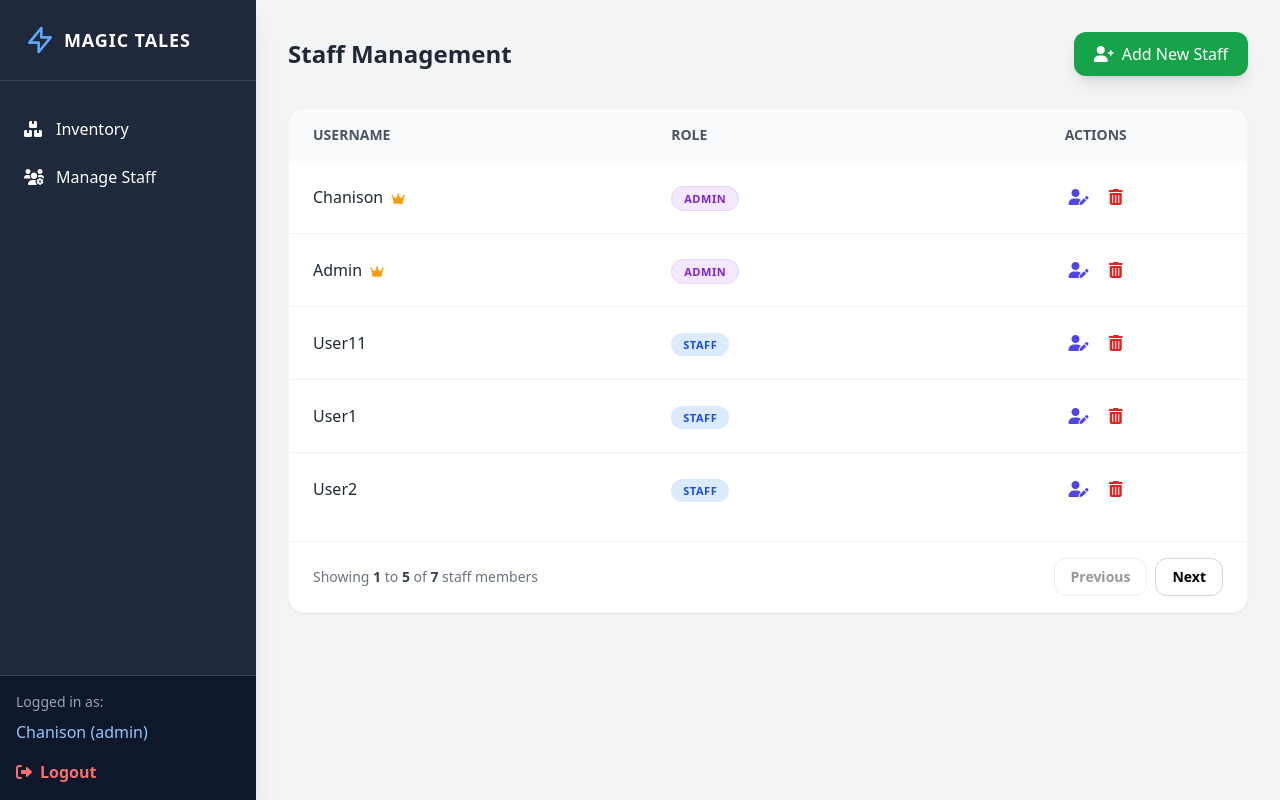
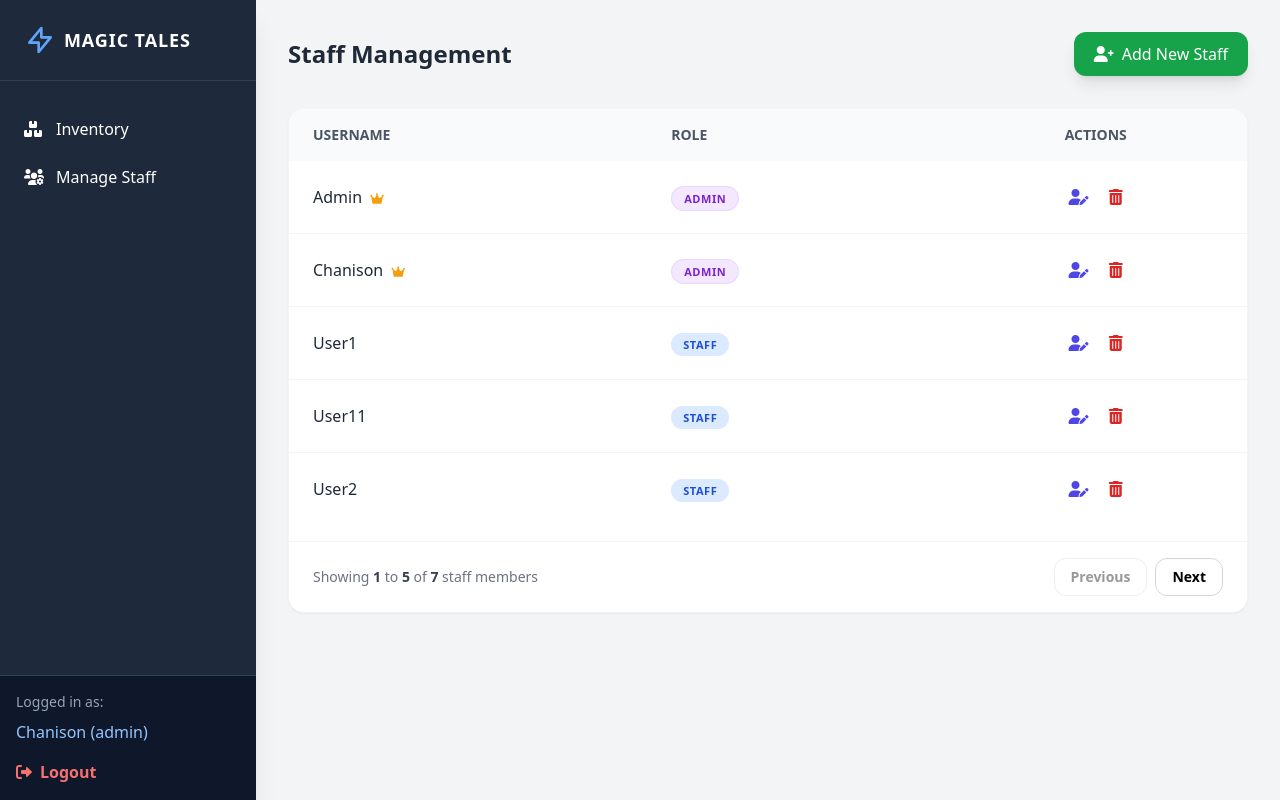
Before and after one commit to ChanisonM/Inventory_Order_Management_System, a Flask app: page /api/manage_staff in a window 1280 px wide. Run offline with Flask 3, Linux system fonts and the light colour scheme; a user stored in the database is signed in; data comes from the database, SQL or seed files in the repository; both versions use the stored data as it was after the commit; some libraries are stand-ins or nearby versions.

Commit message:
Chanison

```diff
--- a/app/routes.py
+++ b/app/routes.py
@@ -242,7 +242,7 @@ def get_staff():
         return jsonify({'message': 'Unauthorized'}), 403
     # ดึงทุกคนยกเว้นตัวเราเอง
     # staffs = User.query.filter(User.id != current_user.id).all()
-    staffs = User.query.all()
+    staffs = User.query.order_by(User.role.asc() , User.username.asc()).all()
     staff_list = []
     for s in staffs :
         staff_list.append({
--- a/app/static/js/staff.js
+++ b/app/static/js/staff.js
@@ -173,7 +173,7 @@ async function editStaff(id , currentUsername , currentRole) {
             `<label class="text-left block mb-2 mt-4 text-sm text-gray-600">รหัสผ่านใหม่ (ปล่อยว่างถ้าไม่เปลี่ยน)</label>` +
             `<input id="swal-input2" type="password" class="w-full px-4 py-2 border border-gray-300 rounded-lg focus:ring-2 focus:ring-green-500 focus:border-transparent outline-none transition" placeholder="New Password">`+
             `</div>`+
-            `<label class="text-left block text-sm font-medium text-gray-700 mb-1">Role (ตำแหน่ง)</label>` +
+            `<label class="text-left block mb-2 text-sm font-medium text-gray-700 my-3">Role (ตำแหน่ง)</label>` +
             `<select id="swal-input-role" class="w-full px-4 py-2 border border-gray-300 rounded-lg focus:ring-2 focus:ring-green-500 outline-none transition mb-4">` +
                 `<option value="staff" ${currentRole === 'staff' ? 'selected' : ''}>Staff</option>` +
                 `<option value="admin" ${currentRole === 'admin' ? 'selected' : ''}>Admin</option>` +
--- a/app/templates/manage_staff.html
+++ b/app/templates/manage_staff.html
@@ -86,6 +86,7 @@
       </div>
     </form>
   </div>
+
 </div>
 
 {% endblock %} {% block scripts %}
```
Also changed, not shown: instance/inventory.db.
